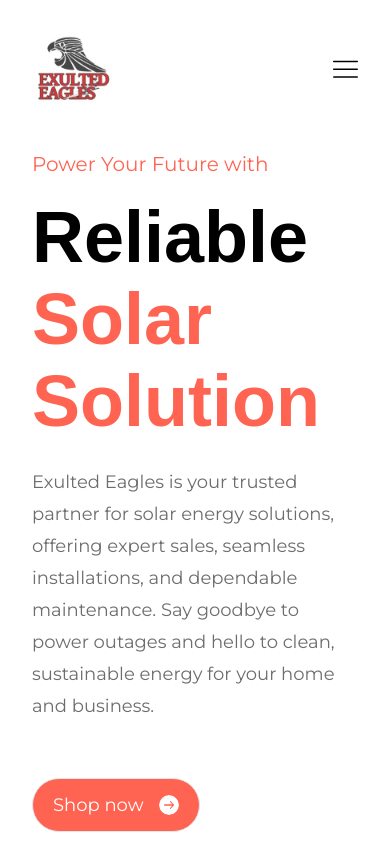
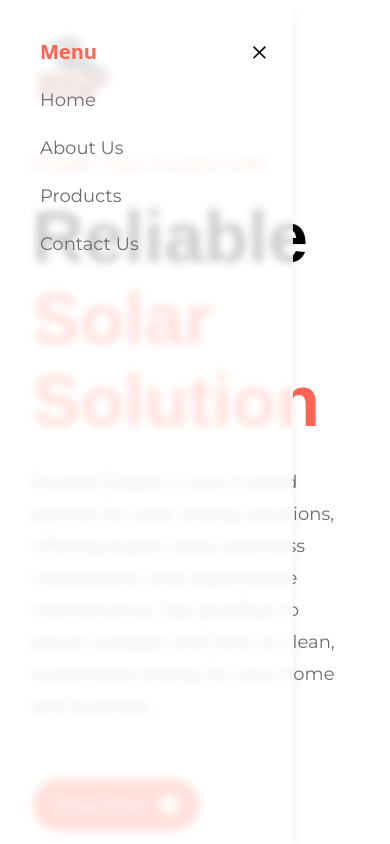
Before and after one commit to Charzy-1/Charzy-solar-world, a React (Vite) app: page / in a window 390 px wide. Both pictures are taken after a click on the element 345 px from the left and 68 px from the top of the page. Shown: the top 844 px of the page. Built offline with nearby package versions, Linux system fonts and the light colour scheme; a web font is replaced by a local one.

Commit message:
worked on the hamburger

```diff
--- a/src/Components/Nav.jsx
+++ b/src/Components/Nav.jsx
@@ -1,9 +1,20 @@
+import { useState, useEffect} from 'react';
 import Exultedlogo from '../assets/images/Exultedlogo.jpeg';
-import {hamburger } from '../assets/icons';
+import { hamburger, closeIcon } from '../assets/icons';
 import { navLinks } from '../constants';
 
 const Nav = () => {
+  const [isMenuOpen, setIsMenuOpen] = useState(false);
+
+  const toggleMenu = () => setIsMenuOpen(!isMenuOpen);
+
+  const closeMenu = () => setIsMenuOpen(false);
+
+  const handleLinkClick = () => closeMenu();
+
+
   return (
+    <>
     <header className='padding-x py-8 abosolute z-10 w-full'>
         <nav className='flex justify-between items-center max-container'>
             <a href="/">
@@ -22,15 +33,57 @@ const Nav = () => {
                     </li>
                 ))}
             </ul>
-            <div className='hidden max-lg:block'>
-                <img src={hamburger}
-                alt="hamburger"
+
+          {/* Hamburger Icon for smaller screens */}
+          {!isMenuOpen && (
+            <div className="hidden max-lg:block" onClick={toggleMenu}>
+              <img
+                src={hamburger}
+                alt="menu toggle"
                 width={25}
-                height={25}/>
+                height={25}
+                className="cursor-pointer"
+              />
             </div>
+          )}
+
+          {/* Slide-out Menu for smaller screens */}
+          {isMenuOpen && (
+            <div
+              className="fixed top-0 left-0 w-3/4 h-full bg-white-400 bg-opacity-95 z-20 shadow-lg backdrop-blur-sm transition-shadow ease-in-out duration-30 p-6"
+              onClick={closeMenu}
+            >
+              {/* Close icon positioned near links */}
+              <div className="flex justify-between mt-4 w-full mb-6">
+                <span className="text-xl px-4 text-coral-red font-semibold">Menu</span>
+                <img
+                  src={closeIcon}
+                  alt="close menu"
+                  width={20}
+                  height={20}
+                  className="cursor-pointer"
+                  onClick={closeMenu}
+                />
+              </div>
+              <ul className="flex flex-col px-4 items-start gap-6">
+                {navLinks.map((item) => (
+                  <li key={item.label}>
+                    <a
+                      href={item.href}
+                      className="font-montserrat text-lg text-slate-gray"
+                      onClick={handleLinkClick}
+                    >
+                      {item.label}
+                    </a>
+                  </li>
+                ))}
+              </ul>
+            </div>
+          )}
         </nav>
     </header>
-  )
-}
+    </>
+  );
+};
 
-export default Nav
+export default Nav;
--- a/src/assets/icons/index.js
+++ b/src/assets/icons/index.js
@@ -1,4 +1,5 @@
 import arrowRight from './arrow-right.svg'
+import closeIcon from './close-icon.svg'
 import chevronLeft from './chevron-left.svg'
 import cheveronRight from './chevron-right.svg'
 import copyrightSign from './copyright-sign.svg'
@@ -12,6 +13,7 @@ import truckFast from './truck-fast.svg'
 import twitter from './twitter.svg'
 
 export {
+    closeIcon,
     arrowRight,
     cheveronRight,
     chevronLeft,
--- a/src/sections/Footer.jsx
+++ b/src/sections/Footer.jsx
@@ -1,16 +1,15 @@
 import { copyrightSign } from "../assets/icons";
-import { footerLogo } from "../assets/images";
 import { footerLinks, socialMedia } from "../constants";
 
 const Footer = () => {
   return (
     <footer className='max-container'>
-      <div className='flex justify-between items-start gap-20 flex-wrap max-lg:flex-col'>
-        <div className='flex flex-col items-start'>
+      <div className='flex justify-between items-start gap-20 flex-wrap max-lg:flex-col max-sm:flex-col max-sm:items-center max-sm:text-center'>
+        <div className='flex flex-col items-start max-sm:items-center'>
           <p className='mt-6 text-base leading-7 font-montserrat text-white-400 sm:max-w-sm'>
             Prepare for a brighter future with solar solutions from your nearest Exulted Eagles store. Find the perfect system for your needs and enjoy exclusive rewards!
           </p>
-          <div className='flex items-center gap-5 mt-8'>
+          <div className='flex items-center gap-5 mt-8 justify-center'>
             {socialMedia.map((icon) => (
               <div
                 className='flex justify-center items-center w-12 h-12 bg-white rounded-full'
@@ -22,9 +21,9 @@ const Footer = () => {
           </div>
         </div>
 
-        <div className='flex flex-1 justify-between lg:gap-10 gap-20 flex-wrap'>
+        <div className='flex flex-1 justify-between lg:gap-10 gap-20 flex-wrap max-sm:flex-col max-sm:items-center'>
           {footerLinks.map((section) => (
-            <div key={section.title}>
+            <div key={section.title} className="max-sm:text-center">
               <h4 className='font-montserrat text-2xl leading-normal font-medium mb-6 text-white'>
                 {section.title}
               </h4>
--- a/src/sections/Hero.jsx
+++ b/src/sections/Hero.jsx
@@ -18,7 +18,7 @@ const Hero = () => {
       <div className='relative xl:w-2/5 flex flex-col justify-center items-start w-full  max-xl:padding-x pt-4'>
         <p className="text-xl font-montserrat text-coral-red">Power Your Future with</p>
         <h1 className="mt-5 font-palanquin text-8xl max-sm:text-[72px] max-sm:leading-[82px] font-bold">
-          <span className="relative z-10 pr-10">Reliable</span> <br />
+          <span className="relative pr-10">Reliable</span> <br />
           <span className="text-coral-red">Solar Solution</span>
         </h1>
         <p className="font-montserrat text-slate-gray text-lg leading-8 mt-6 mb-14 sm:max-w-sm">
```
Also changed, not shown: src/assets/icons/close-icon.svg (added).
